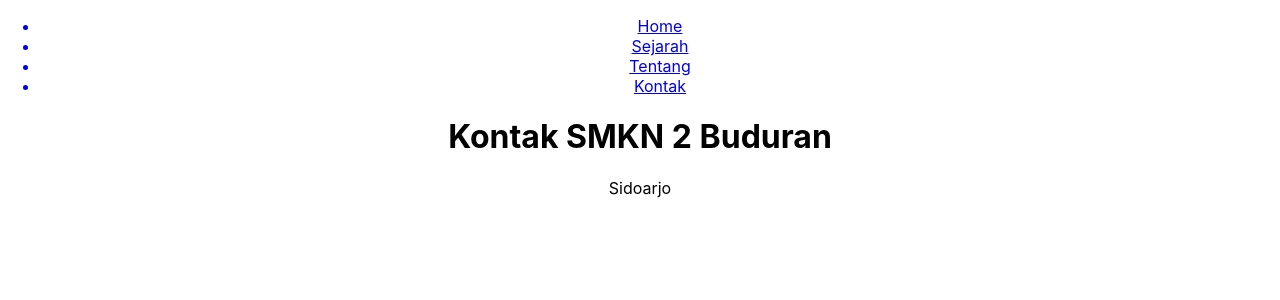
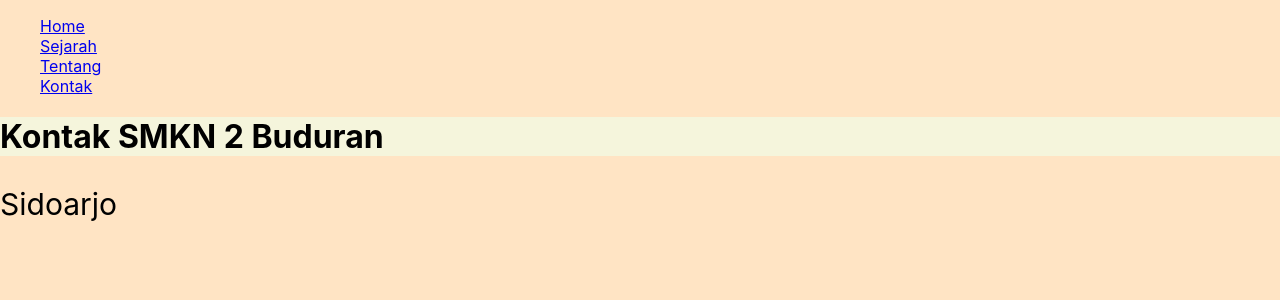
Before and after one commit to RagilMinaAulia/ReactJS-SMK, a React (Create React App) app in the folder react-yt/: page /kontak in a window 1280 px wide. Shown: the top 300 px of the page. Built offline with nearby package versions, Linux system fonts and the light colour scheme.

Commit message:
Menambahkan CSS

```diff
--- a/react-yt/public/index.html
+++ b/react-yt/public/index.html
@@ -13,7 +13,8 @@
 
     <link rel="manifest" href="%PUBLIC_URL%/manifest.json" />
 
-    <title>React App</title>
+    <link rel="stylesheet" href="style.css">
+    <title>Belajar React</title>
   </head>
   <body>
     <noscript>You need to enable JavaScript to run this app.</noscript>
--- /dev/null
+++ b/react-yt/public/style.css
@@ -0,0 +1,11 @@
+body {
+    background-color: bisque;
+}
+
+h1  {
+    color: black;
+}
+
+.judul {
+    background-color: beige;
+}
--- a/react-yt/src/App.css
+++ b/react-yt/src/App.css
@@ -1,38 +1,3 @@
-.App {
-  text-align: center;
+li {
+  list-style: none;
 }
-
-.App-logo {
-  height: 40vmin;
-  pointer-events: none;
-}
-
-@media (prefers-reduced-motion: no-preference) {
-  .App-logo {
-    animation: App-logo-spin infinite 20s linear;
-  }
-}
-
-.App-header {
-  background-color: #282c34;
-  min-height: 100vh;
-  display: flex;
-  flex-direction: column;
-  align-items: center;
-  justify-content: center;
-  font-size: calc(10px + 2vmin);
-  color: white;
-}
-
-.App-link {
-  color: #61dafb;
-}
-
-@keyframes App-logo-spin {
-  from {
-    transform: rotate(0deg);
-  }
-  to {
-    transform: rotate(360deg);
-  }
-}
--- a/react-yt/src/pages/Kontak.js
+++ b/react-yt/src/pages/Kontak.js
@@ -1,8 +1,13 @@
+const css= {
+    color: "black",
+    fontSize: 30
+}
+
 function Kontak() {
     return (
       <div className="App">
-          <h1>Kontak SMKN 2 Buduran</h1>
-          <p>Sidoarjo</p>
+          <h1 className="judul">Kontak SMKN 2 Buduran</h1>
+          <p style={css}>Sidoarjo</p>
       </div>
     );
   }
```
